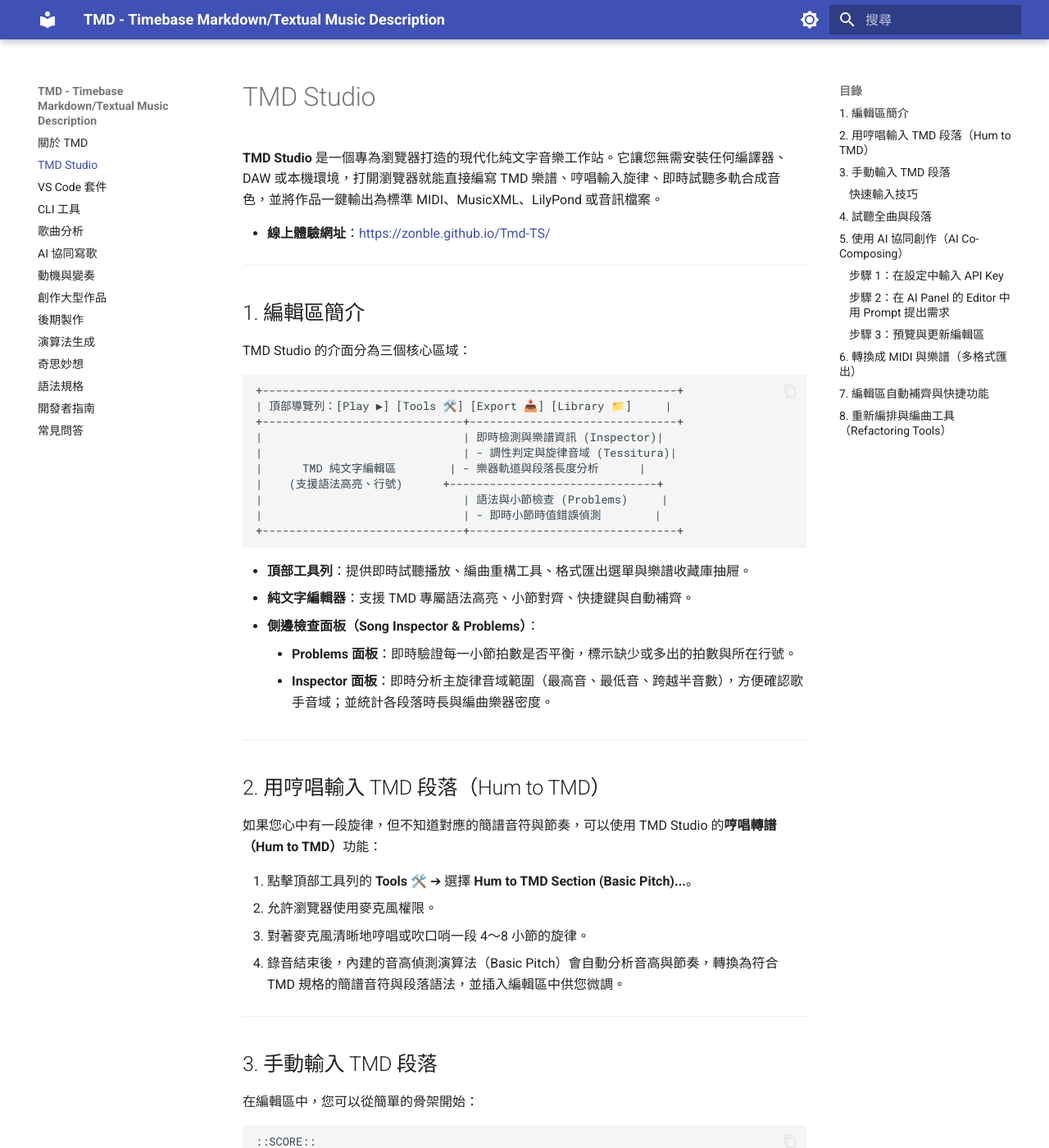
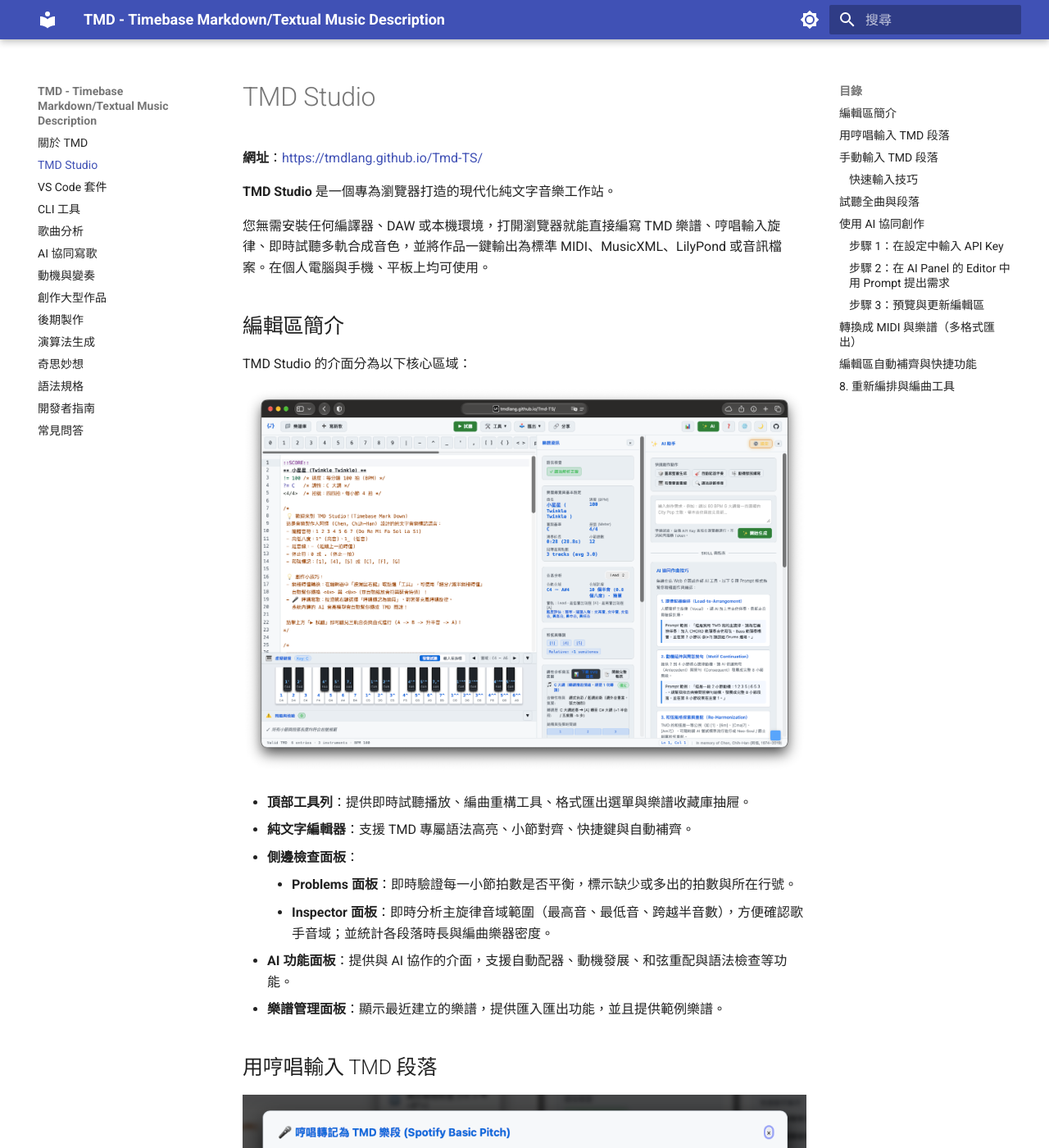
Before and after one commit to TMDLang/TMDLang.github.io, an MkDocs documentation site: the page built from docs/tmd_studio.md, in a window 1280 px wide and 1400 px high. Shown: the whole window at 82% size. Built offline with MkDocs 1.6.1 and Material for MkDocs 9.7.7, drawn with Linux system fonts in a browser that asks for light colours; some of the changed text lies outside the part shown.

Commit message:
Refactor code structure for improved readability and maintainability

````diff
--- a/docs/tmd_studio.md
+++ b/docs/tmd_studio.md
@@ -1,48 +1,39 @@
 # TMD Studio
 
-**TMD Studio** 是一個專為瀏覽器打造的現代化純文字音樂工作站。它讓您無需安裝任何編譯器、DAW 或本機環境，打開瀏覽器就能直接編寫 TMD 樂譜、哼唱輸入旋律、即時試聽多軌合成音色，並將作品一鍵輸出為標準 MIDI、MusicXML、LilyPond 或音訊檔案。
+**網址**：[https://tmdlang.github.io/Tmd-TS/](https://tmdlang.github.io/Tmd-TS/)
 
-- **線上體驗網址**：[https://zonble.github.io/Tmd-TS/](https://zonble.github.io/Tmd-TS/)
+**TMD Studio** 是一個專為瀏覽器打造的現代化純文字音樂工作站。
 
----
+您無需安裝任何編譯器、DAW 或本機環境，打開瀏覽器就能直接編寫 TMD 樂譜、哼唱輸入旋律、即時試聽多軌合成音色，並將作品一鍵輸出為標準 MIDI、MusicXML、LilyPond 或音訊檔案。在個人電腦與手機、平板上均可使用。
 
-## 1. 編輯區簡介
+## 編輯區簡介
 
-TMD Studio 的介面分為三個核心區域：
+TMD Studio 的介面分為以下核心區域：
 
-```text
-+--------------------------------------------------------------+
-| 頂部導覽列：[Play ▶] [Tools 🛠️] [Export 📥] [Library 📁]     |
-+------------------------------+-------------------------------+
-|                              | 即時檢測與樂譜資訊 (Inspector)|
-|                              | - 調性判定與旋律音域 (Tessitura)|
-|      TMD 純文字編輯區        | - 樂器軌道與段落長度分析      |
-|    (支援語法高亮、行號)      +-------------------------------+
-|                              | 語法與小節檢查 (Problems)     |
-|                              | - 即時小節時值錯誤偵測        |
-+------------------------------+-------------------------------+
-```
+![TMD Studio 介面](./img_zh/tmd_studio.png)
 
 - **頂部工具列**：提供即時試聽播放、編曲重構工具、格式匯出選單與樂譜收藏庫抽屜。
 - **純文字編輯器**：支援 TMD 專屬語法高亮、小節對齊、快捷鍵與自動補齊。
-- **側邊檢查面板（Song Inspector & Problems）**：
+- **側邊檢查面板**：
     - **Problems 面板**：即時驗證每一小節拍數是否平衡，標示缺少或多出的拍數與所在行號。
     - **Inspector 面板**：即時分析主旋律音域範圍（最高音、最低音、跨越半音數），方便確認歌手音域；並統計各段落時長與編曲樂器密度。
+- **AI 功能面板**：提供與 AI 協作的介面，支援自動配器、動機發展、和弦重配與語法檢查等功能。
+- **樂譜管理面板**：顯示最近建立的樂譜，提供匯入匯出功能，並且提供範例樂譜。
 
----
+## 用哼唱輸入 TMD 段落
 
-## 2. 用哼唱輸入 TMD 段落（Hum to TMD）
+![TMD Studio 介面](./img_zh/tmd_studio_hum.png)
 
 如果您心中有一段旋律，但不知道對應的簡譜音符與節奏，可以使用 TMD Studio 的**哼唱轉譜（Hum to TMD）**功能：
 
-1. 點擊頂部工具列的 **Tools 🛠️** ➔ 選擇 **Hum to TMD Section (Basic Pitch)...**。
+1. 點擊頂部工具列的 **工具 🛠️** ➔ 選擇 **哼唱轉為樂段**。
 2. 允許瀏覽器使用麥克風權限。
 3. 對著麥克風清晰地哼唱或吹口哨一段 4～8 小節的旋律。
 4. 錄音結束後，內建的音高偵測演算法（Basic Pitch）會自動分析音高與節奏，轉換為符合 TMD 規格的簡譜音符與段落語法，並插入編輯區中供您微調。
 
----
+## 手動輸入 TMD 段落
 
-## 3. 手動輸入 TMD 段落
+![TMD Studio 編輯介面](./img_zh/tmd_studio_editor.png)
 
 在編輯區中，您可以從簡單的骨架開始：
 
@@ -69,23 +60,25 @@ verse:Piano@|0|{
 - **節奏延音**：使用連字號 `-` 延長拍子；`0` 輸入休止符。
 - **小節線輔助**：隨時鍵入 `|` 方便視覺對齊，不影響節奏計算。
 
----
+我們會在後面介紹更多[語法](syntax.md)。
 
-## 4. 試聽全曲與段落
+## 試聽全曲與段落
 
-點擊頂部的 **Play ▶**（或按下快速鍵 `Space`）即可在瀏覽器內即時試聽合成聲音：
+![TMD Studio 試聽播放器](./img_zh/tmd_studio_player.png)
+
+點擊頂部的 **播放 ▶**（或按下快速鍵 `Space`）即可在瀏覽器內即時試聽合成聲音：
 
 - **高品質內建音色**：支援 FluidR3 General MIDI 平台鋼琴、弦樂、吉他、貝斯與爵士鼓組。
 - **段落單獨試聽**：只想聽特定段落或特定副歌時，只需在播放順序中調整，例如改為 `-> chorus ->#`，即可立刻聚焦打磨該段落。
 - **Web MIDI 硬體支援**：支援將 MIDI 信號直接輸出至外部實體合成器或鍵盤設備。
 
----
+## 使用 AI 協同創作
 
-## 5. 使用 AI 協同創作（AI Co-Composing）
-
-TMD Studio 內建了強大的純前端 AI 協作助手，直接在瀏覽器端與大語言模型（如 OpenAI、Google Gemini、Anthropic Claude、DeepSeek 或本機 Ollama）連線。AI 能理解 TMD 語法，協助你自動配器、發展動機、編配和弦或檢查語法。
+TMD Studio 內建純前端 AI 協作助手，直接在瀏覽器端與大語言模型（如 OpenAI、Google Gemini、Anthropic Claude、DeepSeek 或本機 Ollama）連線。AI 能理解 TMD 語法，協助你自動配器、發展動機、編配和弦或檢查語法。
 
 ### 步驟 1：在設定中輸入 API Key
+
+![TMD Studio 編輯介面](./img_zh/tmd_studio_api_key.png)
 
 1. 點擊頂部或側邊欄的 **AI 助理**（或點擊 AI 設定圖示 ⚙️）。
 2. 在彈出的 **AI Provider & Key Settings** 設定視窗中：
@@ -94,11 +87,14 @@ TMD Studio 內建了強大的純前端 AI 協作助手，直接在瀏覽器端
    - 輸入你的 **API Key**。
    - 點擊 **Save Settings** 儲存。
 
-> **安全性提示**：API Key 僅保存在瀏覽器的本機儲存空間（Local Storage），請求直接由你的瀏覽器發出，完全不經過任何第三方中繼伺服器，安全且具隱私性。
+!!! info
+    API Key 僅保存在瀏覽器的本機儲存空間（Local Storage），請求直接由你的瀏覽器發出，完全不經過任何第三方中繼伺服器，安全且具隱私性。如有疑慮，您可以查看 [TMD Studio 的原始碼](https://github.com/TMDLang/Tmd-TS)，或是自行部署。
 
 ### 步驟 2：在 AI Panel 的 Editor 中用 Prompt 提出需求
 
 設定完成後，展開 **AI Assistant** 面板：
+
+![TMD Studio AI 輔助編輯介面](./img_zh/tmd_studio_ai.png)
 
 - 你可以在輸入框中以自然語言 Prompt 告訴 AI 你需要的協助，例如：
     - **全曲創作**：「請幫我寫一首 80 BPM、G 大調的 City Pop 主歌，包含木吉他和弦與 Funk 貝斯...」
@@ -117,11 +113,14 @@ TMD Studio 內建了強大的純前端 AI 協作助手，直接在瀏覽器端
     - **Insert at Cursor**：將生成的伴奏軌道或延伸小節插入在游標所在位置。
 - **自動除錯修復（Ask AI to Fix）**：若 AI 生成的小節時值有微小落差，面板會出現紅色的錯誤提示與 **🔧 Ask AI to Fix** 按鈕，點擊後 AI 會自動重新計算並修正小節長度。
 
----
+!!! note
+    如果不喜歡 AI 產生的結果，您隨時可以用 Ctrl + Z 或 Command + Z 回到上一步。
 
-## 6. 轉換成 MIDI 與樂譜（多格式匯出）
+## 轉換成 MIDI 與樂譜（多格式匯出）
 
 點擊頂部工具列的 **Export 📥**，即可一鍵將作品轉換並下載至您的電腦：
+
+![TMD Studio 匯出介面](./img_zh/tmd_studio_export.png)
 
 - **Standard MIDI (`.mid`)**：匯入 Logic Pro、Cubase、Ableton Live、FL Studio 或 GarageBand 進行專業編曲與混音。
 - **REAPER 專案檔 (`.rpp`)**：直接生成 REAPER 多軌工程檔，軌道與小節自動定位完成。
@@ -133,9 +132,7 @@ TMD Studio 內建了強大的純前端 AI 協作助手，直接在瀏覽器端
     - **UTAU / OpenUtau (`.ust`)**：支援開源人聲合成軟體工程格式。
 - **WAV 音訊檔**：在瀏覽器中離線渲染高品質音訊下載。
 
----
-
-## 7. 編輯區自動補齊與快捷功能
+## 編輯區自動補齊與快捷功能
 
 TMD Studio 內建智慧補齊與輔助熱鍵：
 
@@ -145,11 +142,9 @@ TMD Studio 內建智慧補齊與輔助熱鍵：
     - 輸入和弦括號 `[` 時自動跳出常用和弦列表（如 `[Cmaj7]`, `[Am7]`, `[6m]` 等）。
     - 輸入播放順序 `->` 時自動列出檔案中所有已定義的段落名稱。
 
----
+## 8. 重新編排與編曲工具
 
-## 8. 重新編排與編曲工具（Refactoring Tools）
-
-在 **Tools 🛠️** 選單中，提供了多項專業編曲重構功能：
+在 **工具 🛠️** 選單中，提供了多項專業編曲重構功能：
 
 - **細分節奏網格（Subdivide Grid: `<4*>` ➔ `<8*>`）**：將段落中的音符時值自動等比放大，便於填入更細碎的十六分音符或切分裝飾音。
 - **壓縮節奏網格（Compress Grid: `<8*>` ➔ `<4*>`）**：將網格解析度減半。
@@ -158,3 +153,5 @@ TMD Studio 內建智慧補齊與輔助熱鍵：
 - **自動生成平行和聲（Generate Harmony）**：選取旋律後自動產生三度或六度平行副旋律。
 - **展開播放順序（Inline Orders to Linear Score）**：將包含反覆與轉調的播放順序展開為平鋪直述的單一連續長篇樂譜。
 - **重新命名與單軌抽出（Rename / Extract Instrument）**：全域批次修改樂器名稱，或單獨將特定樂器抽出成獨立樂譜檔案。
+
+如果您有程式開發經驗，可以將這些工具理解成重構（Refactoring）工具。TMD 語言用文字表達樂譜，也可以視為是一種可以編譯成 MIDI、MusicXML 等其他格式的程式語言，我們也可以用操作程式碼的方式，修改 TMD 檔案。
````
Also changed, not shown: docs/img_zh/tmd_studio.png (added), docs/img_zh/tmd_studio_ai.png (added), docs/img_zh/tmd_studio_api_key.png (added), docs/img_zh/tmd_studio_editor.png (added), docs/img_zh/tmd_studio_export.png (added), docs/img_zh/tmd_studio_hum.png (added), docs/img_zh/tmd_studio_player.png (added), 1 other file.
